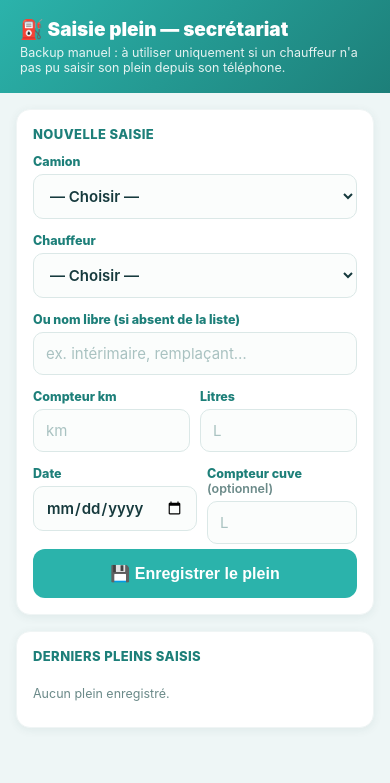
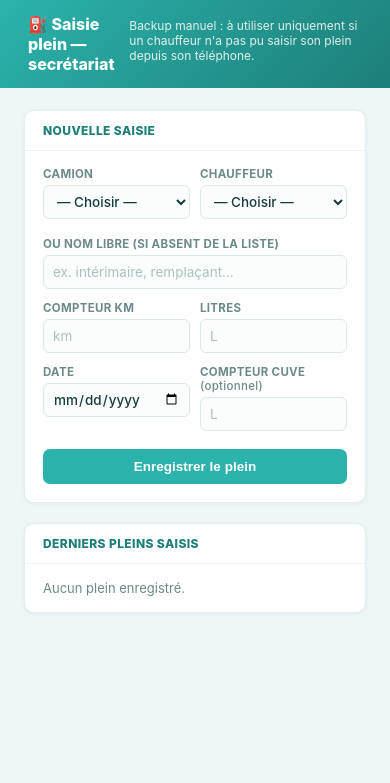
Before and after one commit to xavfevre/ocr-pesee-webhook, a Flask app: template protec_planning/templates/plein_manuel.html in a window 390 px wide. Shown: the top 783 px of the page. Run offline with Flask 3, Linux system fonts and the light colour scheme; the template is opened without the code that fills it, so the values that code supplies are empty.

Commit message:
Adapte la page de saisie manuelle de plein pour un usage desktop (#74)
Layout et typographie repensés pour un ordinateur classique (Manon,
secrétariat) au lieu du style mobile hérité de /plein : formulaire plus
compact en deux colonnes, historique en tableau large avec en-tête
collante et zone défilante, densité de police adaptée souris/clavier.

Co-authored-by: Claude <noreply@anthropic.com>

```diff
--- a/protec_planning/templates/plein_manuel.html
+++ b/protec_planning/templates/plein_manuel.html
@@ -10,54 +10,57 @@
             --amber: #d99a1f; --amber-lt: #fdf3df; }
     * { box-sizing: border-box; margin: 0; padding: 0; }
     body { font-family: -apple-system, BlinkMacSystemFont, "Segoe UI", Roboto, sans-serif;
-           background: #eef6f6; color: var(--text); padding: 0 0 40px; }
+           background: #eef6f6; color: var(--text); font-size: 14px; }
     header { background: linear-gradient(135deg, var(--cy), var(--cy-dk)); color: #fff;
-             padding: 18px 20px; }
-    header h1 { font-size: 19px; font-weight: 900; }
-    header p { font-size: 12.5px; opacity: .88; margin-top: 4px; }
+             padding: 14px 28px; display: flex; align-items: baseline; gap: 12px; }
+    header h1 { font-size: 16px; font-weight: 800; }
+    header p { font-size: 12px; opacity: .85; }
 
-    .banner { text-align: center; font-weight: 800; padding: 12px 16px; font-size: 14.5px; }
+    .banner { text-align: center; font-weight: 700; padding: 9px 16px; font-size: 13px; }
     .banner.ok { background: var(--green); color: #fff; }
     .banner.err { background: var(--red); color: #fff; }
-    .banner .sub { display: block; font-weight: 600; font-size: 12.5px; opacity: .92; margin-top: 2px; }
+    .banner .sub { font-weight: 600; opacity: .92; margin-left: 6px; }
 
-    .wrap { max-width: 720px; margin: 0 auto; padding: 16px; display: grid;
-            grid-template-columns: 1fr; gap: 16px; }
-    @media (min-width: 760px) { .wrap { grid-template-columns: 1.2fr 1fr; align-items: start; } }
+    .wrap { max-width: 1180px; margin: 0 auto; padding: 22px 24px; display: grid;
+            grid-template-columns: 400px 1fr; gap: 20px; align-items: start; }
+    @media (max-width: 900px) { .wrap { grid-template-columns: 1fr; } }
 
-    .card { background: #fff; border-radius: 14px; box-shadow: 0 2px 10px rgba(23,67,74,.07);
-            padding: 16px; border: 1px solid #f0f5f5; }
-    .card-h { font-size: 13px; font-weight: 800; color: var(--cy-dk); text-transform: uppercase;
-              letter-spacing: .4px; margin-bottom: 12px; }
+    .card { background: #fff; border-radius: 10px; box-shadow: 0 1px 4px rgba(23,67,74,.06);
+            border: 1px solid #e4eeed; }
+    .card-h { font-size: 12px; font-weight: 800; color: var(--cy-dk); text-transform: uppercase;
+              letter-spacing: .4px; padding: 12px 18px; border-bottom: 1px solid #eef4f3; }
 
-    .fld { margin-bottom: 14px; }
-    .fld:last-child { margin-bottom: 0; }
-    .fld label { display: block; font-size: 12.5px; font-weight: 800; color: var(--cy-dk);
-                 margin-bottom: 5px; }
-    .fld select, .fld input { width: 100%; border: 1.5px solid var(--border); border-radius: 10px;
-      padding: 11px 12px; font-size: 15px; font-weight: 600; font-family: inherit;
-      color: var(--text); background: #fbfdfc; }
-    .fld select:focus, .fld input:focus { outline: none; border-color: var(--cy); background: #fff; }
+    form { padding: 16px 18px 18px; }
+    .fld { margin-bottom: 12px; }
+    .fld label { display: block; font-size: 11.5px; font-weight: 700; color: var(--muted);
+                 text-transform: uppercase; letter-spacing: .3px; margin-bottom: 4px; }
+    .fld select, .fld input { width: 100%; border: 1px solid var(--border); border-radius: 6px;
+      padding: 7px 9px; font-size: 13.5px; font-weight: 500; font-family: inherit;
+      color: var(--text); background: #fbfdfc; height: 34px; }
     .fld input::placeholder { color: #a9c2c1; font-weight: 400; }
-    .fld .hint { font-size: 11.5px; color: var(--muted); margin-top: 4px; }
+    .fld select:focus, .fld input:focus { outline: none; border-color: var(--cy);
+      background: #fff; box-shadow: 0 0 0 3px rgba(43,179,171,.12); }
+    .fld .hint { font-size: 11px; color: var(--muted); margin-top: 4px; }
     .row2 { display: grid; grid-template-columns: 1fr 1fr; gap: 10px; }
-    .row3 { display: grid; grid-template-columns: 1fr 1fr 1fr; gap: 10px; }
 
-    .warn-box { display: none; background: var(--amber-lt); border: 1px solid #f0dca6; border-radius: 10px;
-                padding: 9px 12px; font-size: 12.5px; color: #7a5b0d; margin-top: 8px; font-weight: 700; }
+    .warn-box { display: none; background: var(--amber-lt); border: 1px solid #f0dca6; border-radius: 6px;
+                padding: 7px 10px; font-size: 11.5px; color: #7a5b0d; margin: -4px 0 12px; font-weight: 600; }
     .warn-box.show { display: block; }
 
-    .btn-save { width: 100%; background: var(--cy); color: #fff; border: none; font-size: 16px;
-                font-weight: 900; border-radius: 12px; padding: 15px; cursor: pointer;
-                margin-top: 4px; }
-    .btn-save:active { background: var(--cy-dk); }
+    .btn-save { width: 100%; background: var(--cy); color: #fff; border: none; font-size: 13.5px;
+                font-weight: 700; border-radius: 7px; padding: 10px; cursor: pointer; margin-top: 6px; }
+    .btn-save:hover { background: var(--cy-dk); }
+    .btn-save:disabled { opacity: .6; cursor: default; }
 
+    .hist-body { max-height: 640px; overflow-y: auto; }
     table { width: 100%; border-collapse: collapse; font-size: 12.5px; }
-    th { text-align: left; background: var(--cy-lt); color: var(--cy-dk); font-weight: 800;
-         padding: 7px 8px; }
-    td { padding: 6px 8px; border-top: 1px solid #f0f5f5; }
-    tr:nth-child(even) td { background: #fbfdfc; }
-    .empty { color: var(--muted); font-size: 12.5px; padding: 10px 0; }
+    thead th { position: sticky; top: 0; z-index: 1; text-align: left; background: var(--cy-lt);
+               color: var(--cy-dk); font-weight: 800; padding: 8px 12px; font-size: 11px;
+               text-transform: uppercase; letter-spacing: .3px; }
+    th.num, td.num { text-align: right; }
+    td { padding: 7px 12px; border-top: 1px solid #f0f5f5; }
+    tbody tr:hover td { background: #f4faf9; }
+    .empty { color: var(--muted); font-size: 13px; padding: 16px 18px; }
   </style>
 </head>
 <body>
@@ -67,10 +70,8 @@
 </header>
 
 {% if result %}
-<div class="banner ok">
-  ✓ Plein enregistré pour {{ result.chauffeur }}
-  <span class="sub">{{ "%g"|format(result.litres) }} L à {{ "%g"|format(result.km)|int }} km</span>
-</div>
+<div class="banner ok">✓ Plein enregistré pour {{ result.chauffeur }}
+  <span class="sub">{{ "%g"|format(result.litres) }} L à {{ "%g"|format(result.km)|int }} km</span></div>
 {% elif error %}
 <div class="banner err">⚠ {{ error }}</div>
 {% endif %}
@@ -80,6 +81,7 @@
     <div class="card-h">Nouvelle saisie</div>
     <form method="POST" action="{{ BASE }}/plein-manuel?token={{ token }}" id="pform">
 
+      <div class="row2">
         <div class="fld">
           <label>Camion</label>
           <select name="vehicule" id="vehicule" required onchange="onVeh()">
@@ -89,10 +91,7 @@
                     data-label="{{ v.name }}">{{ v.name }}</option>
             {% endfor %}
           </select>
-        <div class="hint" id="lastkmHint"></div>
         </div>
-      <input type="hidden" name="vehicule_label" id="vehicule_label"/>
-
         <div class="fld">
           <label>Chauffeur</label>
           <select name="chauffeur">
@@ -102,6 +101,10 @@
             {% endfor %}
           </select>
         </div>
+      </div>
+      <div class="hint" id="lastkmHint" style="margin:-6px 0 12px;"></div>
+      <input type="hidden" name="vehicule_label" id="vehicule_label"/>
+
       <div class="fld">
         <label>Ou nom libre (si absent de la liste)</label>
         <input type="text" name="chauffeur_autre" placeholder="ex. intérimaire, remplaçant…"/>
@@ -110,13 +113,12 @@
       <div class="row2">
         <div class="fld">
           <label>Compteur km</label>
-          <input type="number" name="km" id="km" inputmode="numeric" step="1" min="1" required
+          <input type="number" name="km" id="km" step="1" min="1" required
                  oninput="checkKm()" placeholder="km"/>
         </div>
         <div class="fld">
           <label>Litres</label>
-          <input type="number" name="litres" inputmode="decimal" step="0.01" min="0.1" required
-                 placeholder="L"/>
+          <input type="number" name="litres" step="0.01" min="0.1" required placeholder="L"/>
         </div>
       </div>
       <div class="warn-box" id="warnBox">⚠ Ce compteur est inférieur au dernier relevé connu — vérifiez la saisie.</div>
@@ -127,34 +129,38 @@
           <input type="date" name="date" value="{{ today }}" required/>
         </div>
         <div class="fld">
-          <label>Compteur cuve <span style="color:var(--muted); font-weight:600;">(optionnel)</span></label>
-          <input type="number" name="compteur" inputmode="numeric" step="1" min="0" placeholder="L"/>
+          <label>Compteur cuve <span style="text-transform:none; font-weight:500;">(optionnel)</span></label>
+          <input type="number" name="compteur" step="1" min="0" placeholder="L"/>
         </div>
       </div>
       {% if last_cuve %}
-      <div class="hint" style="margin-top:-6px; margin-bottom:14px;">
+      <div class="hint" style="margin-top:-6px; margin-bottom:12px;">
         🔢 Dernier relevé cuve connu (tous camions) : {{ "%.0f"|format(last_cuve) }} L</div>
       {% endif %}
 
-      <button type="submit" class="btn-save" id="saveBtn">💾 Enregistrer le plein</button>
+      <button type="submit" class="btn-save" id="saveBtn">Enregistrer le plein</button>
     </form>
   </div>
 
   <div class="card">
     <div class="card-h">Derniers pleins saisis</div>
     {% if historique %}
+    <div class="hist-body">
       <table>
-      <tr><th>Date</th><th>Camion</th><th>Km</th><th>L</th><th>Chauffeur</th></tr>
+        <thead><tr><th>Date</th><th>Camion</th><th class="num">Km</th><th class="num">Litres</th><th>Chauffeur</th></tr></thead>
+        <tbody>
         {% for h in historique %}
         <tr>
           <td>{{ h.date }}</td>
           <td>{{ h.vehicle_id[1].split('(')[0].strip() if h.vehicle_id else '' }}</td>
-        <td>{{ h.value|int }}</td>
-        <td>{{ "%g"|format(h.x_litres) }}</td>
+          <td class="num">{{ "{:,}".format(h.value|int).replace(',', ' ') }}</td>
+          <td class="num">{{ "%g"|format(h.x_litres) }}</td>
           <td>{{ h.x_chauffeur or '' }}</td>
         </tr>
         {% endfor %}
+        </tbody>
       </table>
+    </div>
     {% else %}
     <div class="empty">Aucun plein enregistré.</div>
     {% endif %}
@@ -183,7 +189,7 @@ function checkKm() {
 document.getElementById('pform').addEventListener('submit', function () {
   var btn = document.getElementById('saveBtn');
   btn.disabled = true;
-  btn.textContent = '⏳ Enregistrement…';
+  btn.textContent = 'Enregistrement…';
 });
 </script>
 </body>
```
Lines whose indentation alone changed are shown as unchanged.
